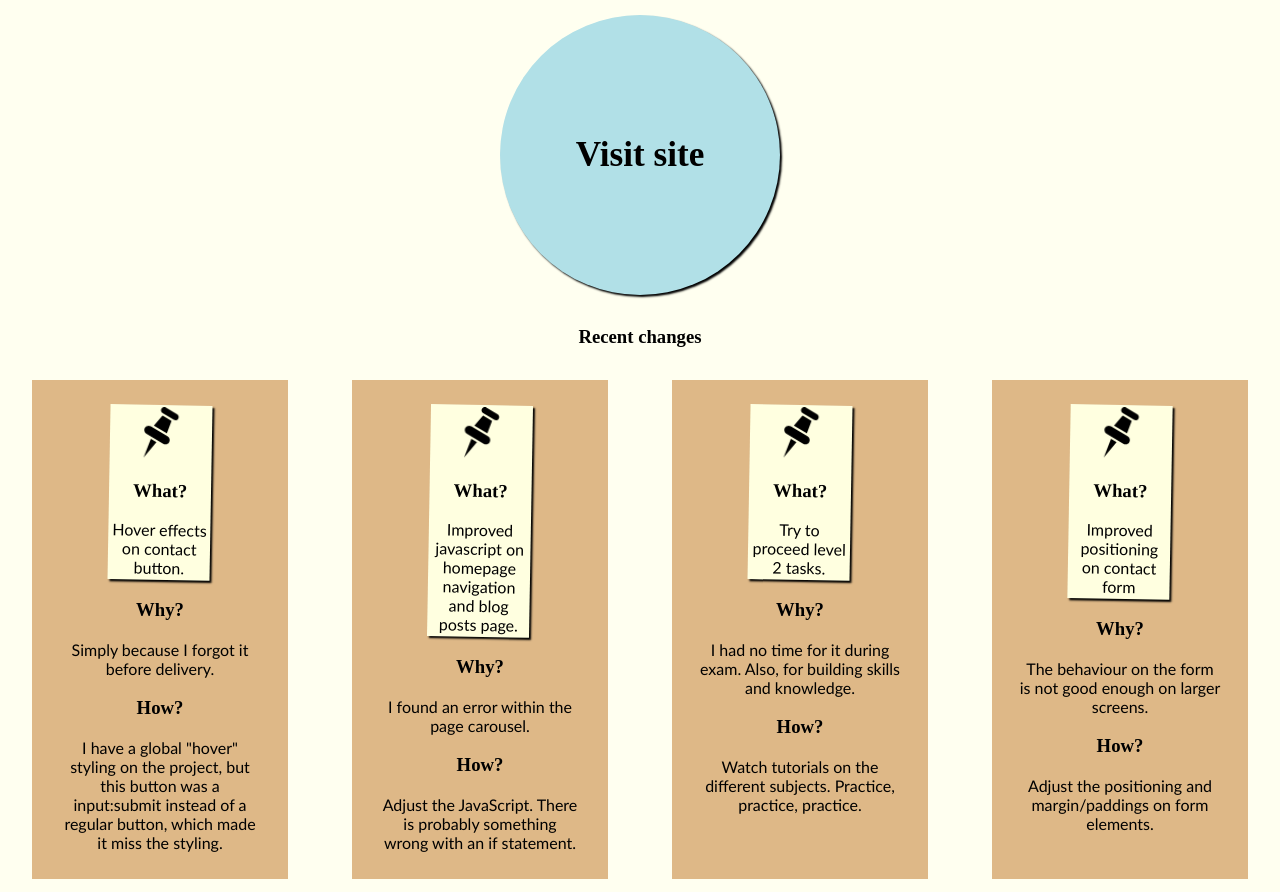
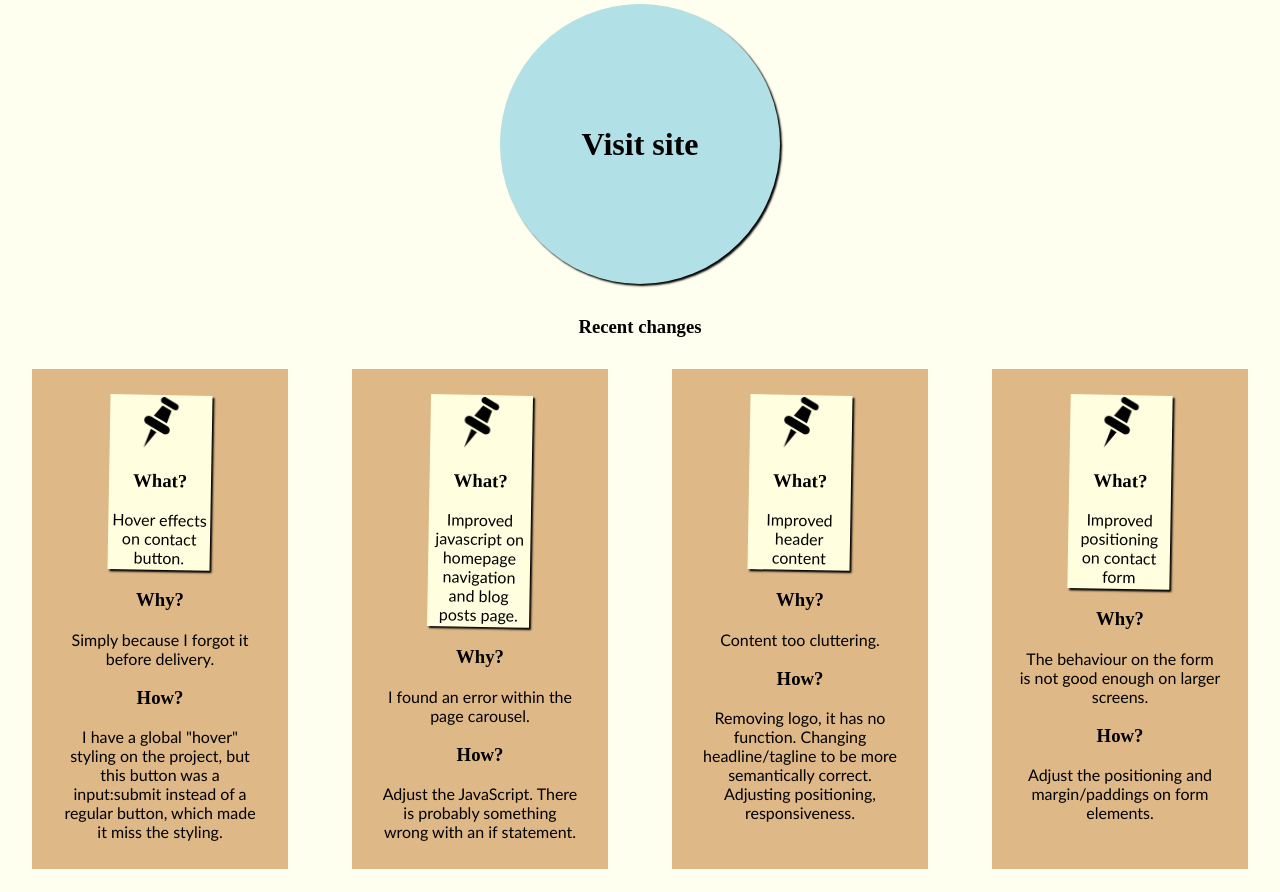
Before and after one commit to smselnes/portfolio1, a plain HTML site: page projectexam.html in a window 1280 px wide. Shown: the part 900-1792 px from the top of the page. Drawn offline with Linux system fonts and the light colour scheme; a web font is replaced by a local one.

Commit message:
Final updates
Last updates before delivery

```diff
--- a/projectexam.html
+++ b/projectexam.html
@@ -27,13 +27,13 @@
         <p>Last update: December 2021</p>
         <a
           class="projectexam-link"
-          href="https://github.com/Noroff-FEU-Assignments/project-exam-1-smselnes"
+          href="https://github.com/smselnes/project-exam"
         >
           <h2>GitHub repository</h2>
         </a>
         <a
           class="projectexam-link"
-          href="https://selnes-travelblog.netlify.app"
+          href="https://smselnes-projectexam.netlify.app/"
         >
           <h2>Visit site</h2>
         </a>
@@ -78,13 +78,13 @@
               <img src="/images/pin_icon.png" alt="illustration of a pin" />
             </span>
             <h3>What?</h3>
-            <p>Try to proceed level 2 tasks.</p>
+            <p>Improved header content</p>
           </div>
           <h3>Why?</h3>
-          <p>I had no time for it during exam. Also, for building skills and knowledge.</p>
+          <p>Content too cluttering. </p>
           <h3>How?</h3>
           <p>
-            Watch tutorials on the different subjects. Practice, practice, practice.
+            Removing logo, it has no function. Changing headline/tagline to be more semantically correct. Adjusting positioning, responsiveness.
           </p>
         </section>
         <section class="board">
--- a/styles/style.css
+++ b/styles/style.css
@@ -55,10 +55,6 @@ header {
   padding: 2px;
   transform: rotate(1deg);
   box-shadow: 2px 2px 2px 0px black;
-}
-
-h1 {
-  margin-top: 0px;
 }
 
 a {
@@ -139,9 +135,6 @@ a:hover {
     width: 260px;
     height: 260px;
   }
-  h2 {
-    font-size: 1.8em;
-  }
 }
 
 @media (min-width: 768px) {
@@ -171,8 +164,8 @@ a:hover {
     height: 320px;
   }
 
-  h2 {
-    font-size: 2.2em;
+  a h2 {
+    font-size: 2em;
   }
 
   .board {
```
Also changed, not shown: readme.txt.
